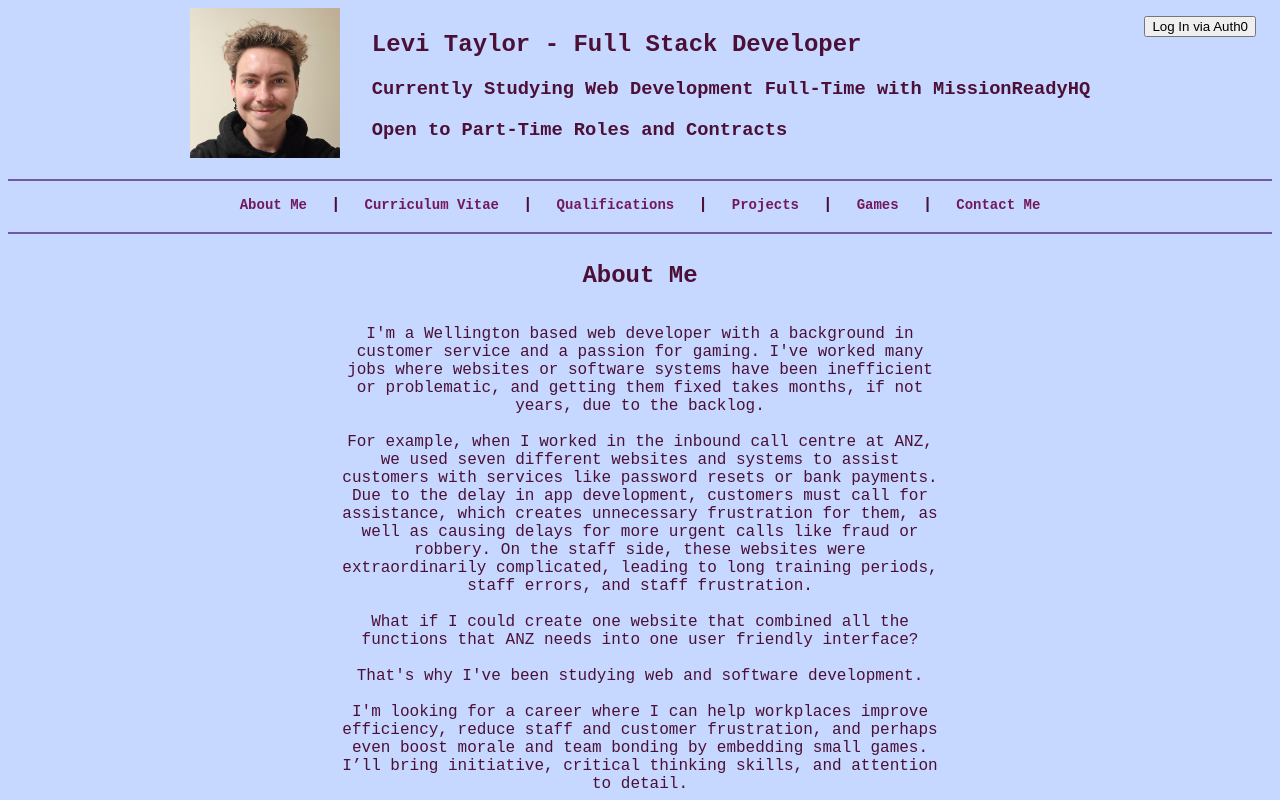
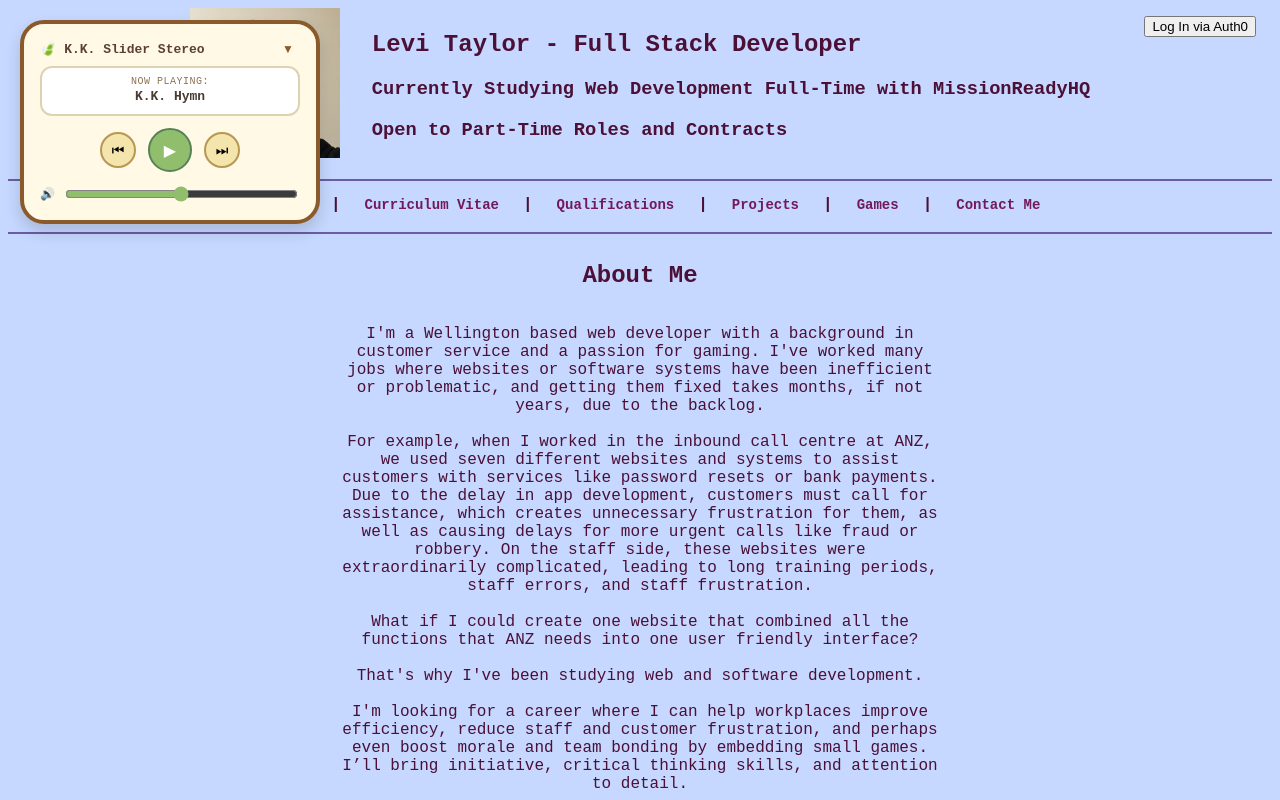
Before and after one commit to Levi-Taylor-Hotoke-26/portfolio, a React (Vite) app: page / in a window 1280 px wide. Shown: the top 800 px of the page. Built offline with nearby package versions, Linux system fonts and the light colour scheme.

Commit message:
feat(music-player): add animal crossing music player

```diff
--- a/client/src/components/App.tsx
+++ b/client/src/components/App.tsx
@@ -8,6 +8,8 @@ import AuthButton from './AuthButton.tsx';
 import ContactMe from '../views/ContactMe.tsx';
 import BackToTop from './BackToTop.tsx';
 import CursorController from './CursorController.tsx';
+import AcRadioPlayer from "../components/MusicPlayer.tsx";
+import gamePlaylist from '../data/musicData.ts';
 
 <CursorController />
 
@@ -18,6 +20,9 @@ export default function App() {
         <header>
           <div className="auth">
             <AuthButton />
+          </div>
+          <div>
+            <AcRadioPlayer playlist={gamePlaylist} />
           </div>
           <div className="header-content">
             <div className="header-left">
--- /dev/null
+++ b/client/src/components/MusicPlayer.tsx
@@ -0,0 +1,117 @@
+import { useState, useRef, useEffect } from "react";
+
+interface Track {
+  title: string;
+  src: string;
+}
+
+interface AcRadioPlayerProps {
+  playlist: Track[];
+}
+
+export default function AcRadioPlayer({ playlist }: AcRadioPlayerProps) {
+  const [currentIndex, setCurrentIndex] = useState(0);
+  const [isPlaying, setIsPlaying] = useState(false);
+  const [volume, setVolume] = useState(0.5);
+  const [isMinimized, setIsMinimized] = useState(false);
+  const audioRef = useRef<HTMLAudioElement | null>(null);
+
+  const currentTrack = playlist[currentIndex];
+
+  useEffect(() => {
+    if (audioRef.current) {
+      audioRef.current.volume = volume;
+    }
+  }, [volume]);
+
+  const togglePlay = () => {
+    if (!audioRef.current) return;
+    if (isPlaying) {
+      audioRef.current.pause();
+    } else {
+      audioRef.current.play().catch((err) => console.log("Playback blocked:", err));
+    }
+    setIsPlaying(!isPlaying);
+  };
+
+  const handleNext = () => {
+    setCurrentIndex((prev) => (prev + 1) % playlist.length);
+  };
+
+  const handlePrev = () => {
+    setCurrentIndex((prev) => (prev - 1 + playlist.length) % playlist.length);
+  };
+
+  useEffect(() => {
+    if (!audioRef.current) return;
+
+    if (isPlaying) {
+      audioRef.current.play().catch((err) => console.log("Autoplay blocked:", err));
+    }
+  }, [currentIndex]);
+
+  useEffect(() => {
+    const audio = audioRef.current;
+    if (!audio) return;
+
+    const handleEnded = () => {
+      setCurrentIndex((prev) => (prev + 1) % playlist.length);
+      setIsPlaying(true);
+    };
+
+    audio.addEventListener("ended", handleEnded);
+    return () => audio.removeEventListener("ended", handleEnded);
+  }, [playlist.length]);
+
+  return (
+    <div className={`ac-radio-container ${isMinimized ? "minimized" : ""}`}>
+      <audio ref={audioRef} src={currentTrack.src} />
+
+      <div className="ac-radio-header">
+        <span className="ac-radio-icon">🍃</span>
+        <span className="ac-radio-title">K.K. Slider Stereo</span>
+        <button
+          onClick={() => setIsMinimized(!isMinimized)}
+          className="ac-minimize-btn"
+          title={isMinimized ? "Expand Radio" : "Minimize Radio"}
+        >
+          {isMinimized ? "▲" : "▼"}
+        </button>
+      </div>
+
+      {!isMinimized && (
+        <>
+          <div className="ac-dialogue-box">
+            <p className="track-label">Now Playing:</p>
+            <p className="track-name"><strong>{currentTrack.title}</strong></p>
+          </div>
+
+          <div className="ac-controls">
+            <button onClick={handlePrev} className="ac-btn" title="Previous Track">
+              ⏮
+            </button>
+            <button onClick={togglePlay} className="ac-btn ac-play-btn" title={isPlaying ? "Pause" : "Play"}>
+              {isPlaying ? "⏸" : "▶"}
+            </button>
+            <button onClick={handleNext} className="ac-btn" title="Next Track">
+              ⏭
+            </button>
+          </div>
+
+          <div className="ac-volume-container">
+            <span>🔊</span>
+            <input
+              type="range"
+              min="0"
+              max="1"
+              step="0.01"
+              value={volume}
+              onChange={(e) => setVolume(parseFloat(e.target.value))}
+              className="ac-volume-slider"
+            />
+          </div>
+        </>
+      )}
+    </div>
+  );
+}
--- /dev/null
+++ b/client/src/data/musicData.ts
@@ -0,0 +1,56 @@
+const gamePlaylist = [
+  {
+    title: "K.K. Hymn",
+    src: "https://jetta.vgmtreasurechest.com/soundtracks/doubutsu-no-mori-totakeke-music/vhaewwpk/01.%20K.K.%20Hymn.mp3"
+  },
+  {
+    title: "K. K. March",
+    src: "https://jetta.vgmtreasurechest.com/soundtracks/doubutsu-no-mori-totakeke-music/ikztwzgl/02.%20K.K.%20March.mp3",
+  },
+  {
+    title: "K. K. Waltz",
+    src: "https://jetta.vgmtreasurechest.com/soundtracks/doubutsu-no-mori-totakeke-music/jnltijwf/03.%20K.K.%20Waltz.mp3",
+  },
+  {
+    title: "K. K. Jazz",
+    src: "https://jetta.vgmtreasurechest.com/soundtracks/doubutsu-no-mori-totakeke-music/hpfgoalg/05.%20K.K.%20Jazz.mp3",
+  },
+  {
+    title: "K. K. Fusion",
+    src: "https://jetta.vgmtreasurechest.com/soundtracks/doubutsu-no-mori-totakeke-music/ugxrspwm/06.%20K.K.%20Fusion.mp3",
+  },
+  {
+    title: "K. K.'s Etude",
+    src: "https://jetta.vgmtreasurechest.com/soundtracks/doubutsu-no-mori-totakeke-music/unehxqnr/07.%20K.K.%27s%20Etude.mp3",
+  },
+  {
+    title: "K. K. Lullaby",
+    src: "https://jetta.vgmtreasurechest.com/soundtracks/doubutsu-no-mori-totakeke-music/vasmidul/08.%20K.K.%20Lullaby.mp3",
+  },
+  {
+    title: "K. K. Aria",
+    src: "https://jetta.vgmtreasurechest.com/soundtracks/doubutsu-no-mori-totakeke-music/vulwaoty/09.%20K.K.%20Aria.mp3",
+  },
+  {
+    title: "K. K. Samba",
+    src: "https://jetta.vgmtreasurechest.com/soundtracks/doubutsu-no-mori-totakeke-music/pcsgbpwl/10.%20K.K.%20Samba.mp3",
+  },
+  {
+    title: "K. K. Bossa",
+    src: "https://jetta.vgmtreasurechest.com/soundtracks/doubutsu-no-mori-totakeke-music/sdngqlii/11.%20K.K.%20Bossa.mp3",
+  },
+  {
+    title: "K. K. Calypso",
+    src: "https://jetta.vgmtreasurechest.com/soundtracks/doubutsu-no-mori-totakeke-music/pyagdykc/12.%20K.K.%20Calypso.mp3",
+  },
+  {
+    title: "K. K. Salsa",
+    src: "https://jetta.vgmtreasurechest.com/soundtracks/doubutsu-no-mori-totakeke-music/gxxtbawk/13.%20K.K.%20Salsa.mp3",
+  },
+  {
+    title: "K. K. Mambo",
+    src: "https://jetta.vgmtreasurechest.com/soundtracks/doubutsu-no-mori-totakeke-music/ikdjmhxu/14.%20K.K.%20Mambo.mp3",
+  },
+];
+
+export default gamePlaylist
--- a/client/src/views/Games.tsx
+++ b/client/src/views/Games.tsx
@@ -14,7 +14,7 @@ export default function Games() {
         </button>
       </p>
       <iframe height="650px" src="https://levi-taylor-hotoke-26.github.io/poliwrath-romp/" title="Poliwrath Romp"></iframe>
-
+      <hr></hr>
       <h3>Who's That Pokemon!</h3>
       <p>
         <button className="game-btn nav-redirect">
@@ -26,7 +26,7 @@ export default function Games() {
         </button>
       </p>
       <iframe height="1000px" src="https://levi-taylor-hotoke-26.github.io/who-is-that/" title="Who's That Pokemon"></iframe>
-
+      <hr></hr>
       <h3>Quilava Quiz</h3>
       <p>
         <button className="game-btn nav-redirect">
--- a/styles/main.css
+++ b/styles/main.css
@@ -666,3 +666,138 @@ iframe {
   color: #C6D8FF;
   transform: scale(1.1);
 }
+
+/* K.K. Slider Stereo */
+
+.ac-radio-container {
+  position: fixed;
+  top: 20px;
+  left: 20px;
+  z-index: 1000;
+  background-color: #fff9e6;
+  border: 4px solid #8b5a2b;
+  border-radius: 24px;
+  padding: 16px;
+  width: 260px;
+  box-shadow: 0 8px 16px rgba(0, 0, 0, 0.15);
+  font-family: monospace, sans-serif;
+  transition: all 0.3s ease;
+}
+
+.ac-radio-container.minimized {
+  width: auto;
+  padding: 10px 14px;
+  border-radius: 30px;
+}
+
+.ac-radio-header {
+  display: flex;
+  align-items: center;
+  gap: 8px;
+  font-size: 13px;
+  font-weight: bold;
+  color: #5c4033;
+}
+
+.ac-radio-container:not(.minimized) .ac-radio-header {
+  margin-bottom: 8px;
+}
+
+.ac-minimize-btn {
+  background: none;
+  border: none;
+  cursor: pointer;
+  font-size: 12px;
+  color: #8b5a2b;
+  margin-left: auto;
+  padding: 2px 6px;
+  border-radius: 50%;
+  transition: background-color 0.2s;
+}
+
+.ac-minimize-btn:hover {
+  background-color: #f3e5ab;
+}
+
+.ac-dialogue-box {
+  background-color: #ffffff;
+  border: 2px solid #dcd3b2;
+  border-radius: 12px;
+  padding: 8px 12px;
+  margin-bottom: 12px;
+  font-size: 12px;
+  color: #4a3b32;
+  text-align: center;
+}
+
+.track-label {
+  margin: 0;
+  font-size: 10px;
+  color: #8c7355;
+  text-transform: uppercase;
+  letter-spacing: 0.5px;
+}
+
+.track-name {
+  margin: 2px 0;
+  font-size: 13px;
+}
+
+.track-artist {
+  margin: 0;
+  font-size: 11px;
+  color: #6b7280;
+}
+
+.ac-controls {
+  display: flex;
+  justify-content: center;
+  align-items: center;
+  gap: 12px;
+  margin-bottom: 12px;
+}
+
+.ac-btn {
+  background-color: #f3e5ab;
+  border: 2px solid #b89753;
+  border-radius: 50%;
+  width: 36px;
+  height: 36px;
+  display: flex;
+  align-items: center;
+  justify-content: center;
+  cursor: pointer;
+  font-size: 14px;
+  transition: transform 0.1s, background-color 0.2s;
+}
+
+.ac-btn:hover {
+  background-color: #e6d28c;
+  transform: scale(1.05);
+}
+
+.ac-play-btn {
+  width: 44px;
+  height: 44px;
+  background-color: #90be6d;
+  border-color: #588157;
+  color: white;
+  font-size: 16px;
+}
+
+.ac-play-btn:hover {
+  background-color: #739e53;
+}
+
+.ac-volume-container {
+  display: flex;
+  align-items: center;
+  gap: 8px;
+  font-size: 12px;
+}
+
+.ac-volume-slider {
+  flex: 1;
+  accent-color: #90be6d;
+  cursor: pointer;
+}
```
